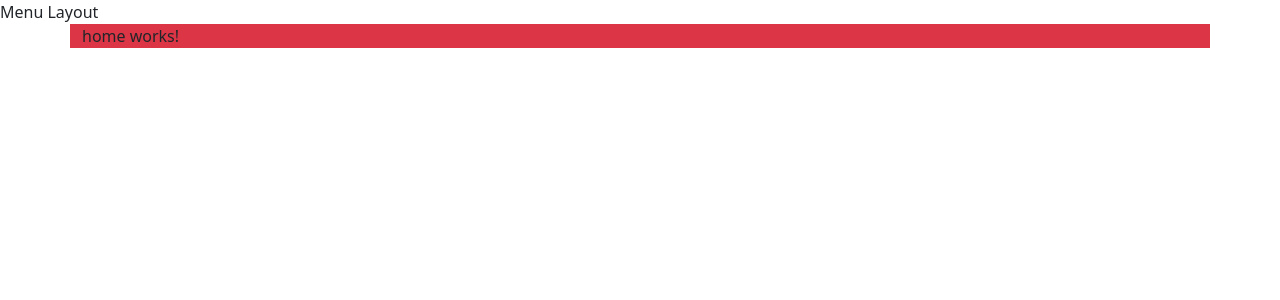
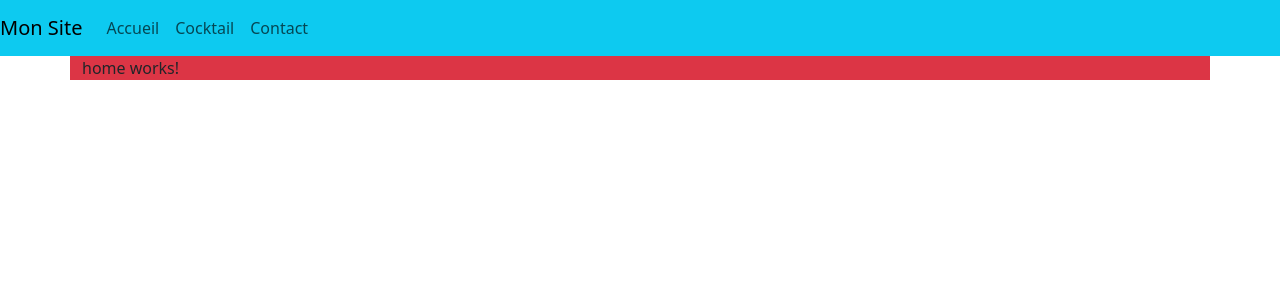
Before and after one commit to Tchak20/angular-api-crud, an Angular app: page /home in a window 1280 px wide. Shown: the top 300 px of the page. Built offline with nearby package versions, Linux system fonts and the light colour scheme.

Commit message:
Mise en place du menu public

```diff
--- /dev/null
+++ b/src/app/public/pheader/pheader.component.html
@@ -0,0 +1,19 @@
+<nav class="navbar navbar-expand-lg navbar-primary bg-info">
+    <a class="navbar-brand" href="#">Mon Site</a>
+    <button class="navbar-toggler" type="button" data-toggle="collapse" data-target="#navbarNav" aria-controls="navbarNav" aria-expanded="false" aria-label="Toggle navigation">
+      <span class="navbar-toggler-icon"></span>
+    </button>
+    <div class="collapse navbar-collapse" id="navbarNav">
+      <ul class="navbar-nav">
+        <li class="nav-item ">
+          <a class="nav-link" [routerLink]="['home']">Accueil</a>
+        </li>
+        <li class="nav-item">
+          <a class="nav-link" [routerLink]="['cocktail']">Cocktail</a>
+        </li>
+        <li class="nav-item">
+          <a class="nav-link" [routerLink]="['contact']">Contact</a>
+        </li>
+      </ul>
+    </div>
+  </nav>
--- a/src/app/public/playout/playout.component.html
+++ b/src/app/public/playout/playout.component.html
@@ -1,4 +1,4 @@
-<div class="">Menu Layout</div>
+<app-pheader></app-pheader>
 <div class="container bg-danger">
     <router-outlet></router-outlet>
 </div>
--- a/src/app/public/public.module.ts
+++ b/src/app/public/public.module.ts
@@ -5,6 +5,7 @@ import { CocktailComponent } from './cocktail/cocktail.component';
 import { ContactComponent } from './contact/contact.component';
 import { PublicRoutingModule } from './public-routing.module';
 import { PlayoutComponent } from './playout/playout.component';
+import { PheaderComponent } from './pheader/pheader.component';
 
 
 
@@ -13,7 +14,8 @@ import { PlayoutComponent } from './playout/playout.component';
     HomeComponent,
     CocktailComponent,
     ContactComponent,
-    PlayoutComponent
+    PlayoutComponent,
+    PheaderComponent
   ],
   imports: [
     CommonModule,
```
Also changed, not shown: src/app/public/pheader/pheader.component.ts (added, +10 -0 lines), src/app/public/pheader/pheader.component.css (added).
